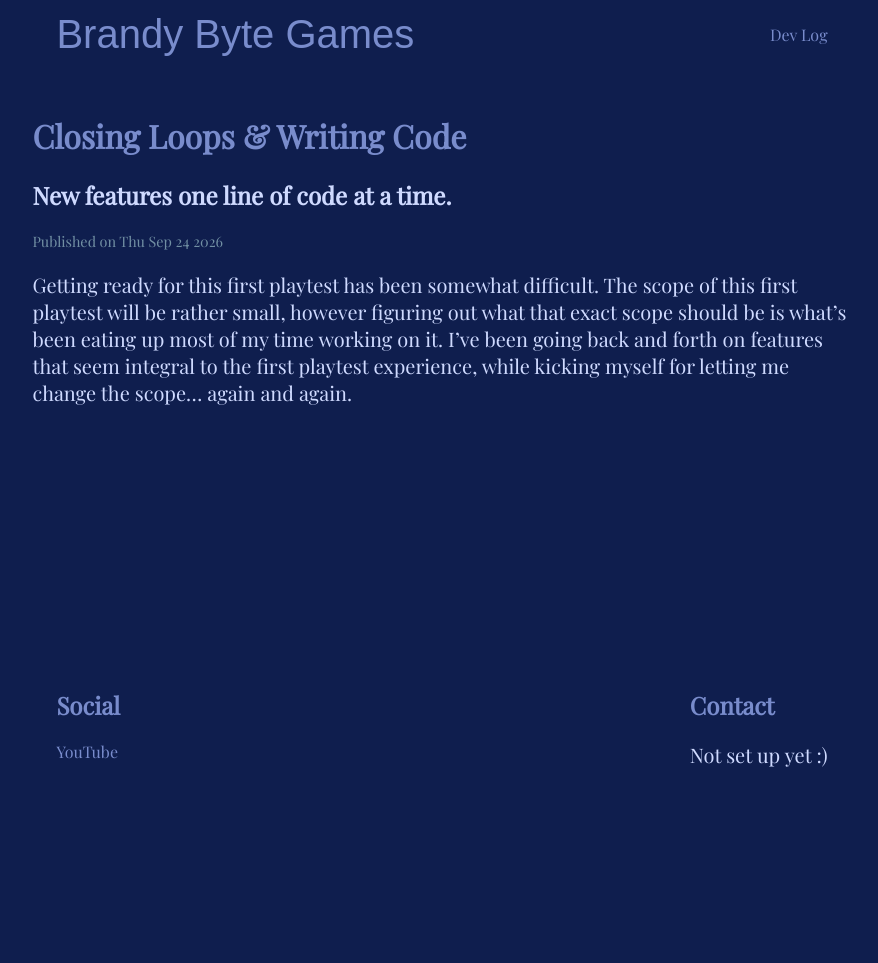
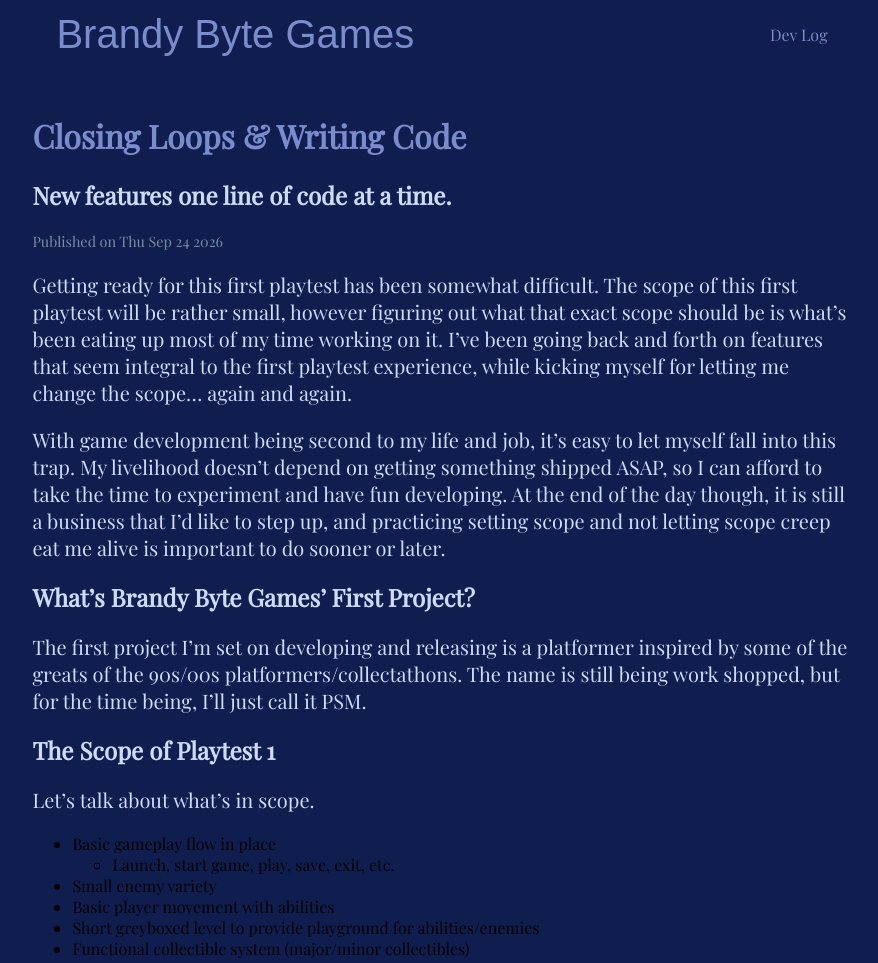
Before and after one commit to Brandy-Byte-Games/brandybytegames.com, an Astro site: page /devlog/closing-loops in a window 1280 px wide. Shown: the top 963 px of the page, without its empty margins (198-1076 px from the left). Before the commit the page ends 800 px from the top, so only its background shows below. Built offline with nearby package versions, Linux system fonts and the light colour scheme; Astro itself is replaced by a stand-in of ours; a web font is replaced by a local one.

Commit message:
Update closing-loops

```diff
--- a/src/pages/devlog/closing-loops.md
+++ b/src/pages/devlog/closing-loops.md
@@ -8,3 +8,20 @@ tags: business
 ---
 
 Getting ready for this first playtest has been somewhat difficult. The scope of this first playtest will be rather small, however figuring out what that exact scope should be is what's been eating up most of my time working on it. I've been going back and forth on features that seem integral to the first playtest experience, while kicking myself for letting me change the scope... again and again.
+
+With game development being second to my life and job, it's easy to let myself fall into this trap. My livelihood doesn't depend on getting something shipped ASAP, so I can afford to take the time to experiment and have fun developing. At the end of the day though, it is still a business that I'd like to step up, and practicing setting scope and not letting scope creep eat me alive is important to do sooner or later.
+
+## What's Brandy Byte Games' First Project?
+
+The first project I'm set on developing and releasing is a platformer inspired by some of the greats of the 90s/00s platformers/collectathons. The name is still being work shopped, but for the time being, I'll just call it PSM.
+
+## The Scope of Playtest 1
+
+Let's talk about what's in scope.
+
+* Basic gameplay flow in place
+    * Launch, start game, play, save, exit, etc.
+* Small enemy variety
+* Basic player movement with abilities
+* Short greyboxed level to provide playground for abilities/enemies
+* Functional collectible system (major/minor collectibles)
```
